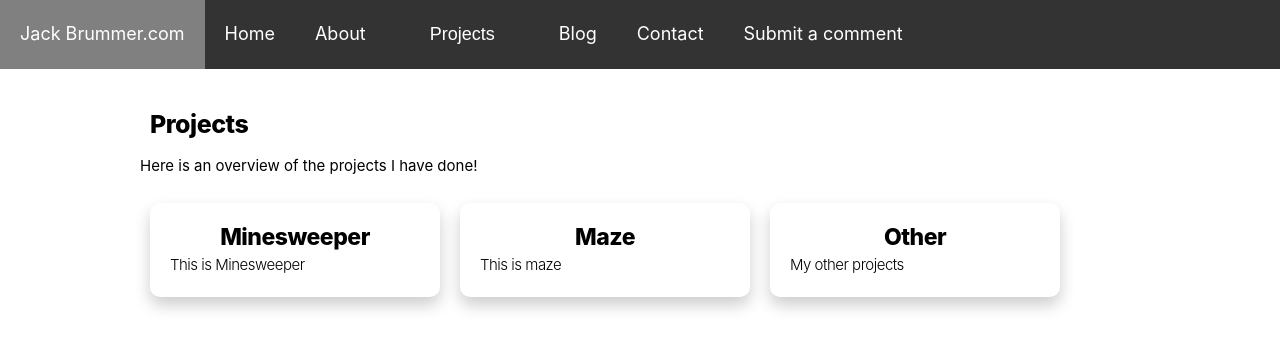
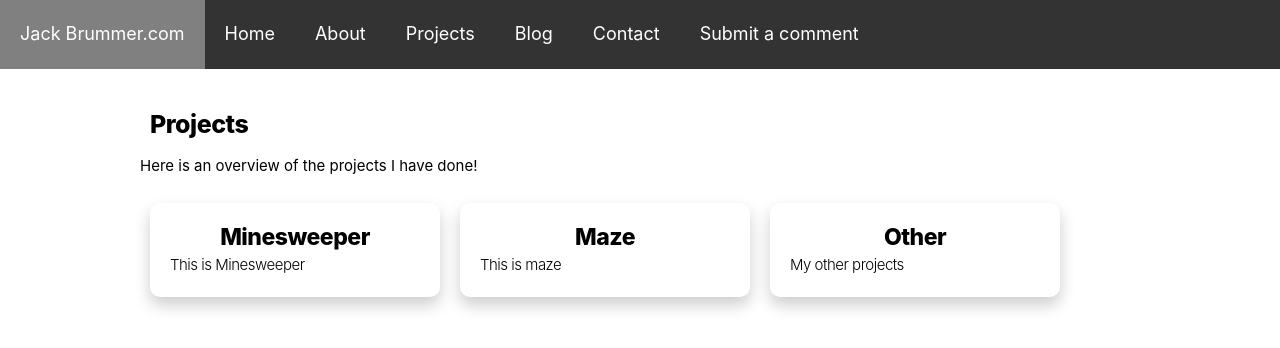
Before and after one commit to jbrummer402/Resume-Site, a Next.js app: page /Projects in a window 1280 px wide. Shown: the top 348 px of the page. Built offline with nearby package versions, Linux system fonts and the light colour scheme.

Commit message:
project button css fixed

```diff
--- a/components/layout.js
+++ b/components/layout.js
@@ -16,11 +16,12 @@ export default function Layout({ children, home }) {
             <li className={styles.siteName}>{name + ".com"}</li>
             <li><Link href="/"><a>Home</a></Link></li>
             <li><Link href="/posts/about"><a>About</a></Link></li>
-            <li>
+            <li className={styles.dropdown}>
+
                 <div className={styles.dropdown}>
-                    <button className={styles.dropbtn}>
+                    <div className={styles.dropbtn}>
                         <Link href="/Projects"><a>Projects</a></Link>
-                    </button>
+                    </div>
                     <div className={styles.dropdownContent}>
                         <Link href="/Minesweeper"><a>Minesweeper</a></Link>
                         <Link href="/MazePath"><a>Shortest Maze Path </a></Link>
--- a/components/layout.module.css
+++ b/components/layout.module.css
@@ -33,24 +33,20 @@
     font-size: 18px;
     width: auto;
     text-align: center;
-    padding: 20px;
-    transition: 0.7s;
+    padding: 2rem 2rem 2rem 2rem;
 }
 
 .dropbtn {
-  background-color: #333333;
-  color: white;
+    height: inherit;
+  width: auto;
   border: none;
-  font-size: 18px;
-  width: auto;
   text-align: center;
-  padding: 24px;
-  text-decoration: none;
   transition: 0.7s;
+  padding: 2rem 0 2rem 0;
 }
 
 .dropdown {
-  position: inherit;
+    overflow: auto;
   align-items: center;
 }
 
@@ -65,13 +61,14 @@
 
 .dropdownContent a {
   color: black;
-  padding: 12px 16px;
+  padding: 5px 16px;
   text-decoration: none;
   display: block;
 }
 
 .dropdownContent a:hover {
-  background-color: #f1f1f1}
+  background-color: #f1f1f1;
+}
 
 .dropdown:hover .dropdownContent {
   display: block;
@@ -79,5 +76,4 @@
 
 .dropdown:hover .dropbtn {
   opacity: 1;
-  background-color:black;
 }
--- a/styles/global.css
+++ b/styles/global.css
@@ -36,23 +36,22 @@ li {
     color: white;
     text-align: center;
     text-decoration: none;
-
+    transition: 0.7s;
     display: inline-flex;
-  font-size: 18px;
-  font-family: -apple-system, BlinkMacSystemFont, Segoe UI, Roboto, Oxygen,
-    Ubuntu, Cantarell, Fira Sans, Droid Sans, Helvetica Neue, sans-serif;
-
+    font-size: 18px;
+    font-family: -apple-system, BlinkMacSystemFont, Segoe UI, Roboto, Oxygen,
+        Ubuntu, Cantarell, Fira Sans, Droid Sans, Helvetica Neue, sans-serif;
 }
 
 li a {
-    transition: 0.7s;
-  color: white;
+    color: white;
+  margin: 0px;
   text-align: center;
   text-decoration: none;
-  padding: 20px;
+  padding: 2rem 2rem 2rem 2rem;
 }
 
-li a:hover {
+li:hover {
   opacity: 1;
   background-color: #111111;
 }
```
